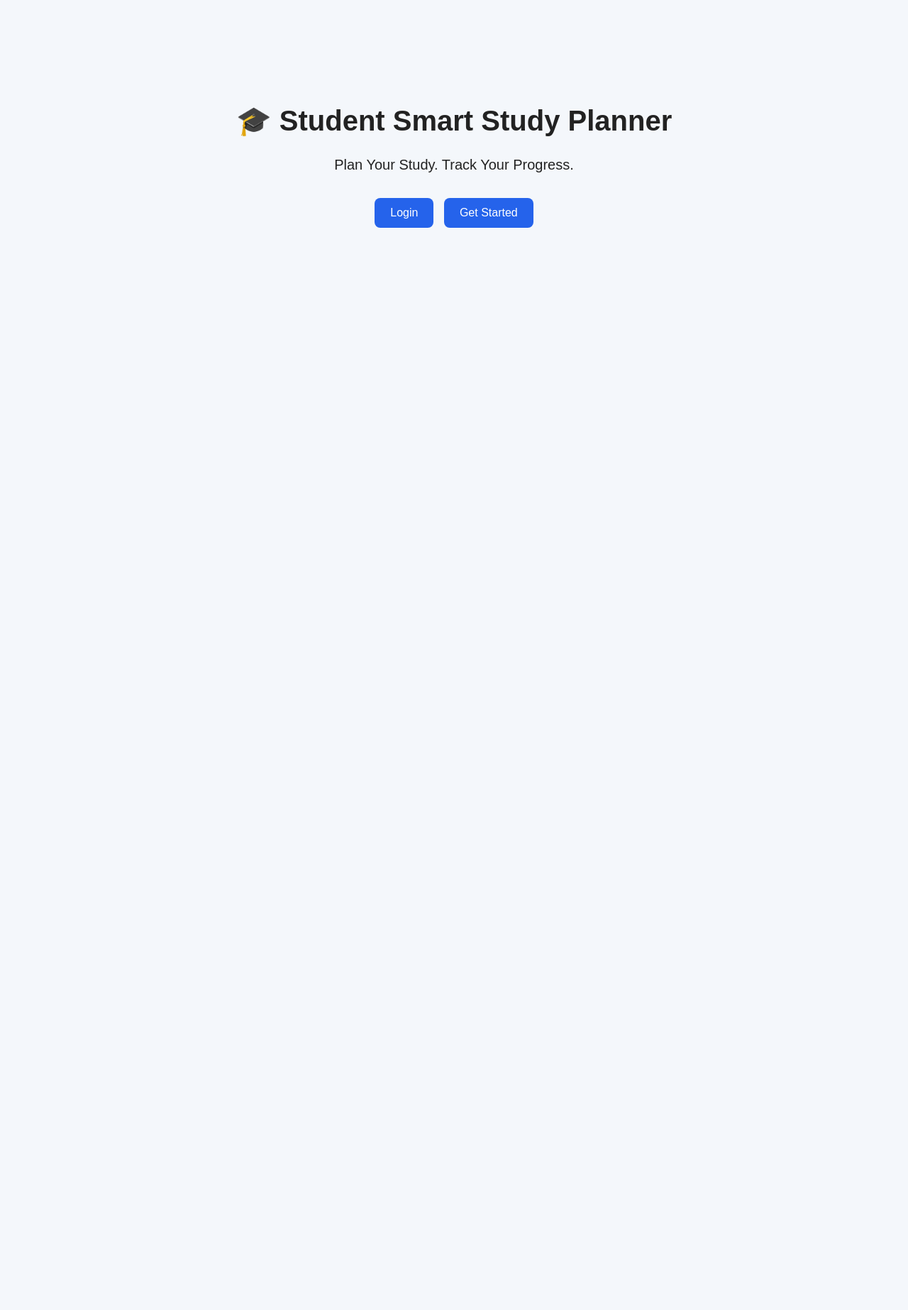
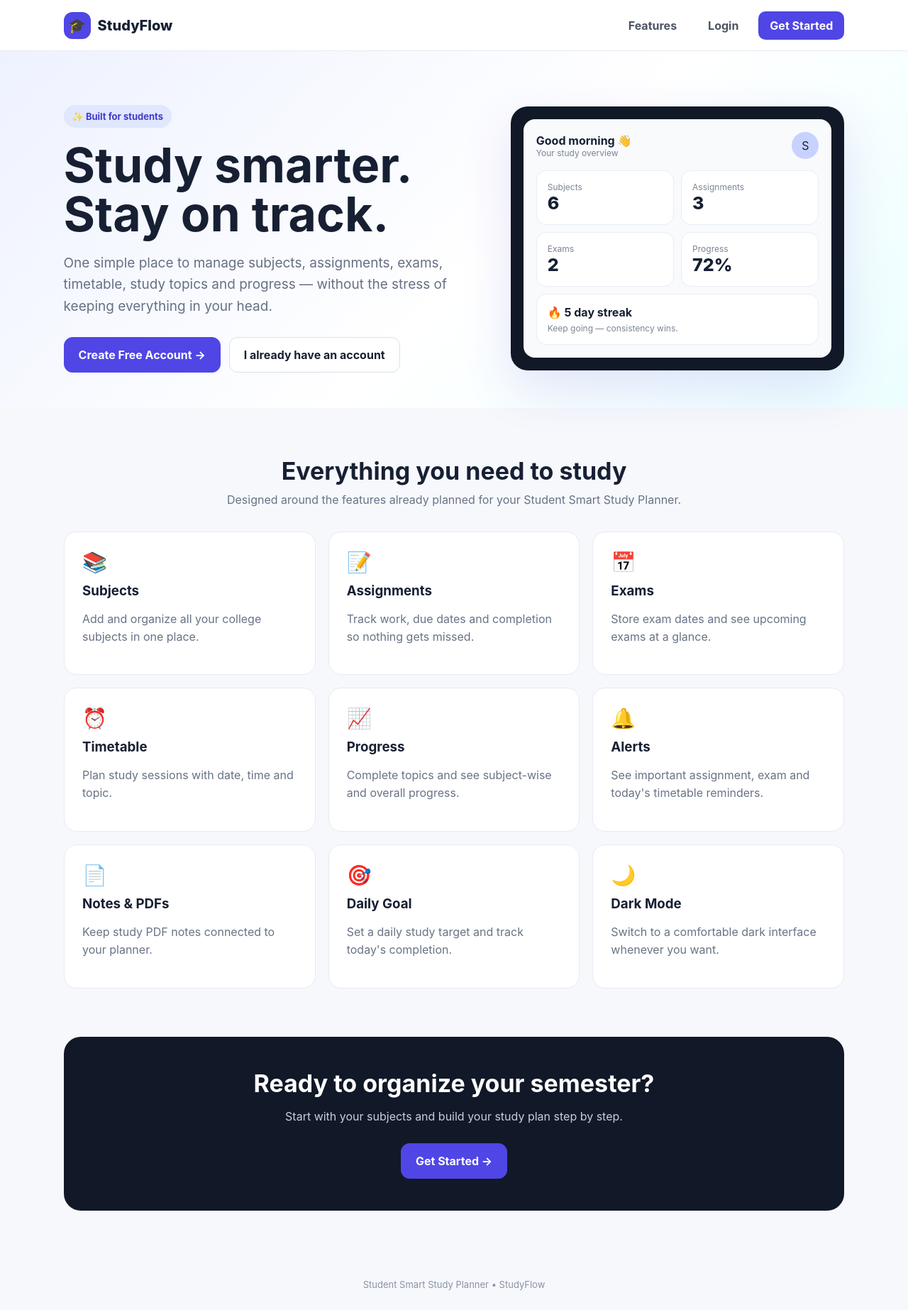
Before and after one commit to saranrj-dev/student-smart-study-planner, a Flask app: page / in a window 1280 px wide. Shown: the whole page at 71% size. Before the commit the page ends 321 px from the top, so only its background shows below. Run offline with Flask 3, Linux system fonts and the light colour scheme; some libraries are stand-ins or nearby versions.

Commit message:
Build polished Student Smart Study Planner landing page

```diff
--- a/templates/index.html
+++ b/templates/index.html
@@ -1,22 +1,41 @@
-<html>
+<!doctype html>
+<html lang="en">
 <head>
-    <title>Student Smart Study Planner</title>
-    <link rel="stylesheet" href="{{ url_for('static', filename='style.css') }}">
+<meta charset="utf-8">
+<meta name="viewport" content="width=device-width,initial-scale=1">
+<title>StudyFlow — Student Smart Study Planner</title>
+<style>
+*{box-sizing:border-box}body{margin:0;font-family:Inter,system-ui,-apple-system,Segoe UI,sans-serif;background:#f6f8fc;color:#172033}a{text-decoration:none;color:inherit}
+.nav{height:72px;display:flex;align-items:center;justify-content:space-between;padding:0 7%;background:#fff;border-bottom:1px solid #e8ebf2;position:sticky;top:0;z-index:5}
+.logo{font-weight:800;font-size:20px;display:flex;gap:10px;align-items:center}.logo span{background:#4f46e5;color:#fff;width:38px;height:38px;border-radius:12px;display:grid;place-items:center}
+.navlinks{display:flex;gap:12px;align-items:center}.navlinks a{padding:10px 16px;border-radius:10px;font-weight:650;color:#4b5563}.navlinks .primary{background:#4f46e5;color:#fff}
+.hero{padding:76px 7% 50px;background:linear-gradient(135deg,#eef2ff,#fff 55%,#ecfeff)}.heroGrid{max-width:1180px;margin:auto;display:grid;grid-template-columns:1.1fr .9fr;gap:55px;align-items:center}
+.badge{display:inline-flex;background:#e0e7ff;color:#4338ca;padding:8px 12px;border-radius:999px;font-weight:700;font-size:13px}h1{font-size:clamp(40px,6vw,68px);line-height:1.02;margin:18px 0}
+.hero p{font-size:19px;color:#667085;max-width:600px;line-height:1.6}.actions{display:flex;gap:12px;margin-top:28px;flex-wrap:wrap}.btn{padding:14px 20px;border-radius:12px;font-weight:750;border:1px solid #dbe0ea;background:#fff}.btn.primary{background:#4f46e5;color:#fff;border-color:#4f46e5}
+.preview{background:#111827;border-radius:24px;padding:18px;box-shadow:0 25px 70px #4338ca22}.dash{background:#f8fafc;border-radius:16px;padding:18px}.dashTop{display:flex;justify-content:space-between;align-items:center}.avatar{width:38px;height:38px;border-radius:50%;background:#c7d2fe;display:grid;place-items:center}
+.cards{display:grid;grid-template-columns:repeat(2,1fr);gap:10px;margin-top:16px}.card{background:#fff;padding:15px;border-radius:14px;border:1px solid #e9edf5}.num{font-size:25px;font-weight:800}.small{font-size:12px;color:#7b8495}
+.section{padding:68px 7%}.section h2{text-align:center;font-size:34px;margin:0 0 10px}.sub{text-align:center;color:#697386;margin:0 auto 35px;max-width:650px}
+.features{max-width:1100px;margin:auto;display:grid;grid-template-columns:repeat(3,1fr);gap:18px}.feature{background:#fff;padding:25px;border:1px solid #e7eaf1;border-radius:18px}.icon{font-size:28px}.feature h3{margin:12px 0 8px}.feature p{color:#687386;line-height:1.55}
+.cta{max-width:1100px;margin:auto;background:#111827;color:#fff;border-radius:24px;padding:45px;text-align:center}.cta h2{margin:0 0 10px}.cta p{color:#c7cfdd}.footer{text-align:center;padding:28px;color:#8a93a3;font-size:13px}
+@media(max-width:850px){.heroGrid{grid-template-columns:1fr}.preview{max-width:600px}.features{grid-template-columns:1fr 1fr}.navlinks a:not(.primary){display:none}}
+@media(max-width:560px){.hero{padding-top:50px}.features{grid-template-columns:1fr}.nav{padding:0 5%}.hero,.section{padding-left:5%;padding-right:5%}h1{font-size:45px}}
+</style>
 </head>
-
 <body>
-
-<div class="hero">
-
-    <h1>🎓 Student Smart Study Planner</h1>
-
-    <p>Plan Your Study. Track Your Progress.</p>
-
-    <a href="/login" class="btn">Login</a>
-
-    <a href="/signup" class="btn">Get Started</a>
-
-</div>
-
-</body>
-</html>
+<nav class="nav"><a class="logo" href="/"><span>🎓</span> StudyFlow</a><div class="navlinks"><a href="#features">Features</a><a href="/login">Login</a><a class="primary" href="/signup">Get Started</a></div></nav>
+<section class="hero"><div class="heroGrid"><div><div class="badge">✨ Built for students</div><h1>Study smarter.<br>Stay on track.</h1><p>One simple place to manage subjects, assignments, exams, timetable, study topics and progress — without the stress of keeping everything in your head.</p><div class="actions"><a class="btn primary" href="/signup">Create Free Account →</a><a class="btn" href="/login">I already have an account</a></div></div>
+<div class="preview"><div class="dash"><div class="dashTop"><div><b>Good morning 👋</b><div class="small">Your study overview</div></div><div class="avatar">S</div></div><div class="cards"><div class="card"><div class="small">Subjects</div><div class="num">6</div></div><div class="card"><div class="small">Assignments</div><div class="num">3</div></div><div class="card"><div class="small">Exams</div><div class="num">2</div></div><div class="card"><div class="small">Progress</div><div class="num">72%</div></div></div><div class="card" style="margin-top:10px"><b>🔥 5 day streak</b><div class="small" style="margin-top:5px">Keep going — consistency wins.</div></div></div></div></div></section>
+<section class="section" id="features"><h2>Everything you need to study</h2><p class="sub">Designed around the features already planned for your Student Smart Study Planner.</p><div class="features">
+<div class="feature"><div class="icon">📚</div><h3>Subjects</h3><p>Add and organize all your college subjects in one place.</p></div>
+<div class="feature"><div class="icon">📝</div><h3>Assignments</h3><p>Track work, due dates and completion so nothing gets missed.</p></div>
+<div class="feature"><div class="icon">📅</div><h3>Exams</h3><p>Store exam dates and see upcoming exams at a glance.</p></div>
+<div class="feature"><div class="icon">⏰</div><h3>Timetable</h3><p>Plan study sessions with date, time and topic.</p></div>
+<div class="feature"><div class="icon">📈</div><h3>Progress</h3><p>Complete topics and see subject-wise and overall progress.</p></div>
+<div class="feature"><div class="icon">🔔</div><h3>Alerts</h3><p>See important assignment, exam and today's timetable reminders.</p></div>
+<div class="feature"><div class="icon">📄</div><h3>Notes & PDFs</h3><p>Keep study PDF notes connected to your planner.</p></div>
+<div class="feature"><div class="icon">🎯</div><h3>Daily Goal</h3><p>Set a daily study target and track today's completion.</p></div>
+<div class="feature"><div class="icon">🌙</div><h3>Dark Mode</h3><p>Switch to a comfortable dark interface whenever you want.</p></div>
+</div></section>
+<section class="section" style="padding-top:0"><div class="cta"><h2>Ready to organize your semester?</h2><p>Start with your subjects and build your study plan step by step.</p><div class="actions" style="justify-content:center"><a class="btn primary" href="/signup">Get Started →</a></div></div></section>
+<footer class="footer">Student Smart Study Planner • StudyFlow</footer>
+</body></html>
```
